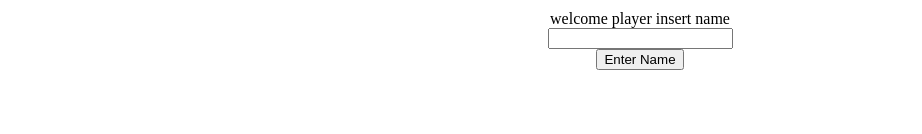
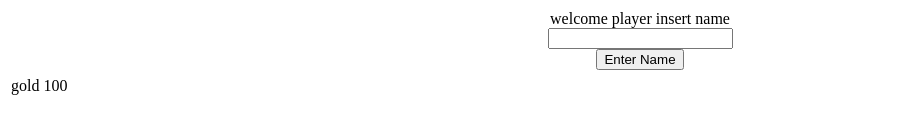
Before and after one commit to MrShoo/OrcanusDarkGame, a plain HTML site: page index.html in a window 1280 px wide. Shown: the part 138-272 px from the top of the page, without its empty margins (0-922 px from the left). Drawn offline with Linux system fonts and the light colour scheme.

Commit message:
right panel adjustments

```diff
--- a/index.html
+++ b/index.html
@@ -33,8 +33,16 @@
     </div>
 
     <div id="rightpanel">
-        <p3></p3>
-    </div>
+        <table id=itemtable>
+            <tr>
+                <th></th>
+                <th></th>
+            </tr>
+            <tr>
+                <td>gold</td>
+                <td>100</td>
+            </tr>
+     </div>
 
     <script src="apps.js" type="text/javascript"></script>
 
```
